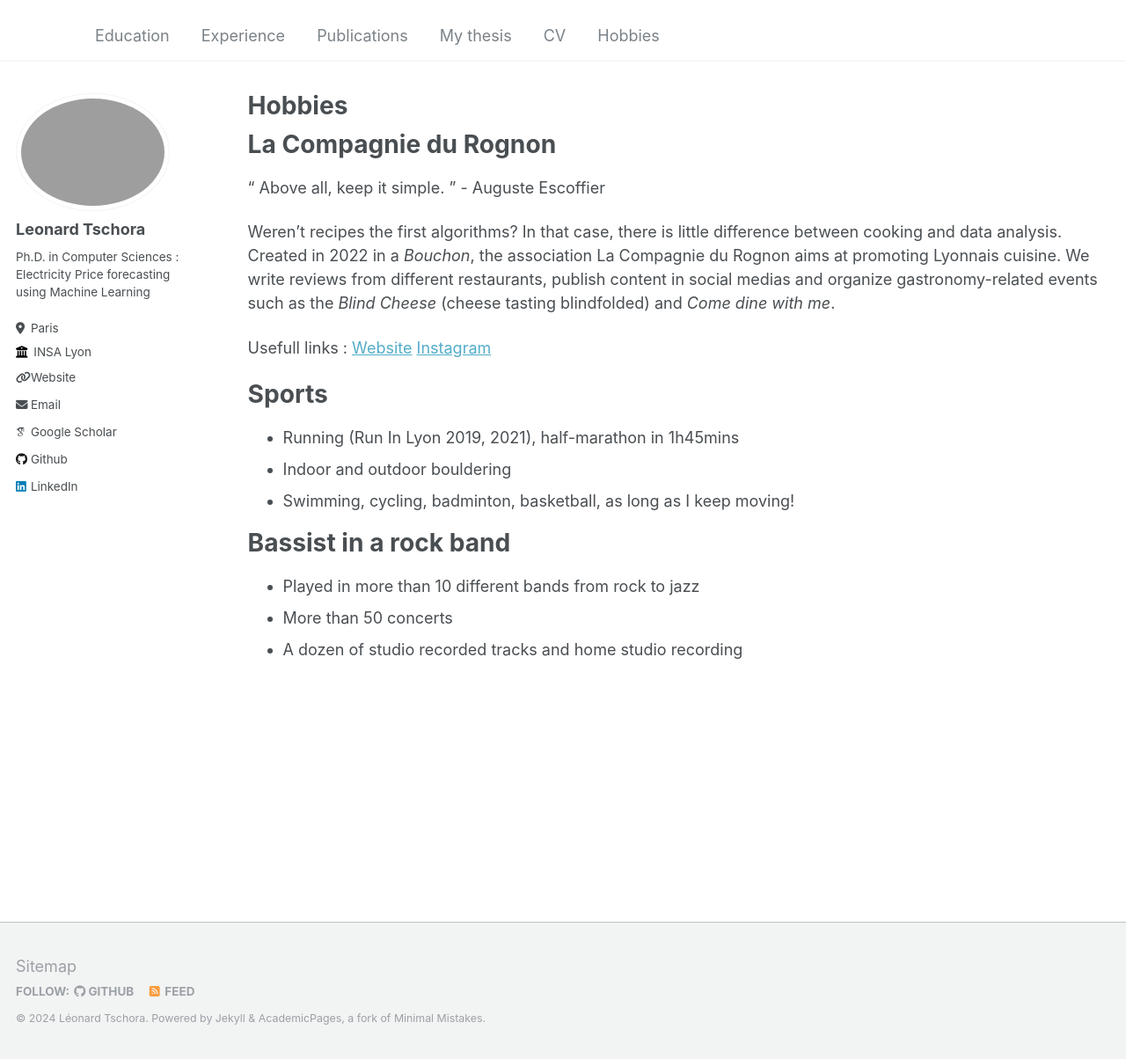
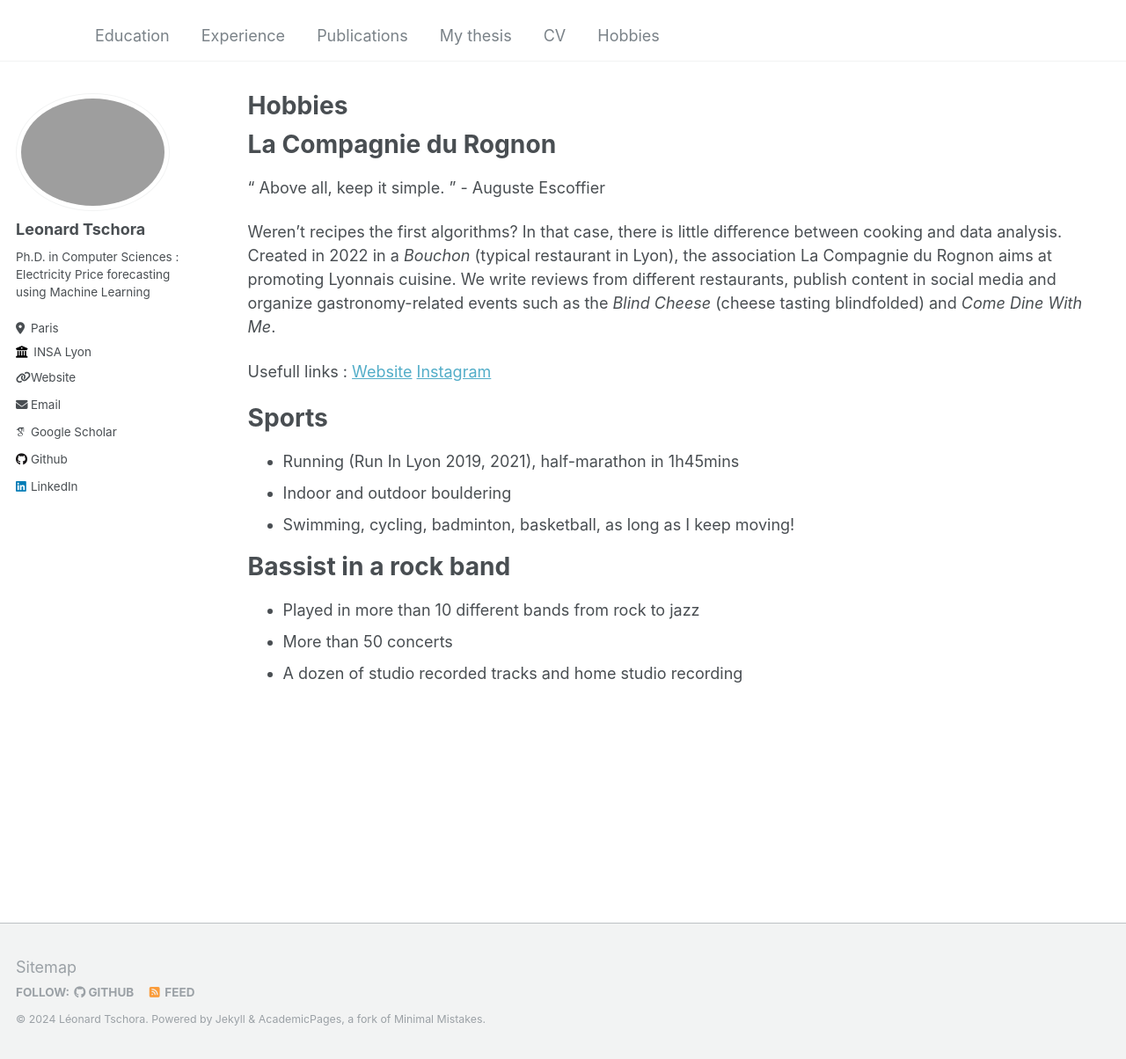
Before and after one commit to leonardtschora/leonardtschora.github.io, a Jekyll site: the page built from _pages/hobbies.md, in a window 1280 px wide and 1204 px high. Shown: the whole window at 88% size. Built offline with Jekyll 4.4.1, drawn with Linux system fonts in a browser that asks for light colours; some web fonts are replaced.

Commit message:
Update hobbies.md

```diff
--- a/_pages/hobbies.md
+++ b/_pages/hobbies.md
@@ -12,8 +12,8 @@ La Compagnie du Rognon
 
 <q> Above all, keep it simple. </q> - Auguste Escoffier
 
-Weren't recipes the first algorithms? In that case, there is little difference between cooking and data analysis. Created in 2022 in a *Bouchon*, the association La Compagnie du Rognon aims at promoting Lyonnais cuisine. We write reviews from different restaurants, publish content in social medias and
-organize gastronomy-related events such as the *Blind Cheese* (cheese tasting blindfolded) and *Come dine with me*.
+Weren't recipes the first algorithms? In that case, there is little difference between cooking and data analysis. Created in 2022 in a *Bouchon* (typical restaurant in Lyon), the association La Compagnie du Rognon aims at promoting Lyonnais cuisine. We write reviews from different restaurants, publish content in social media and
+organize gastronomy-related events such as the *Blind Cheese* (cheese tasting blindfolded) and *Come Dine With Me*.
 
 Usefull links : [Website](https://compagnie-du-rognon.fr/) [Instagram](https://www.instagram.com/compagniedurognon/)
 
```
